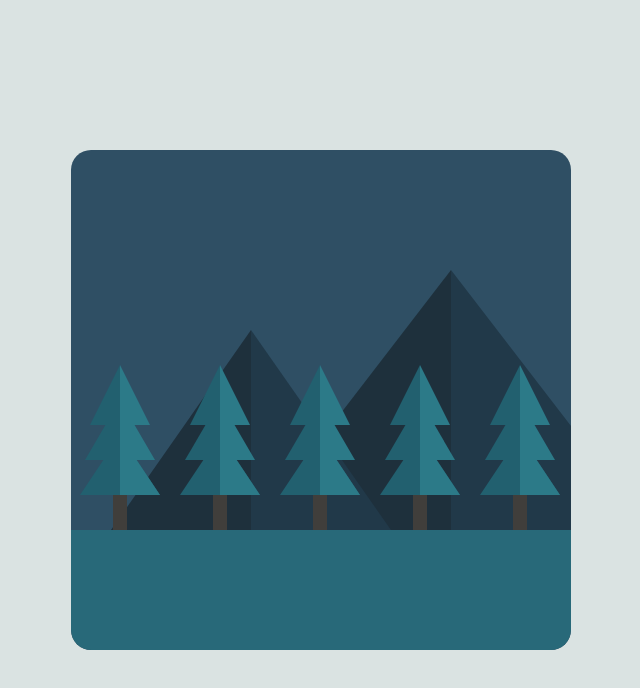
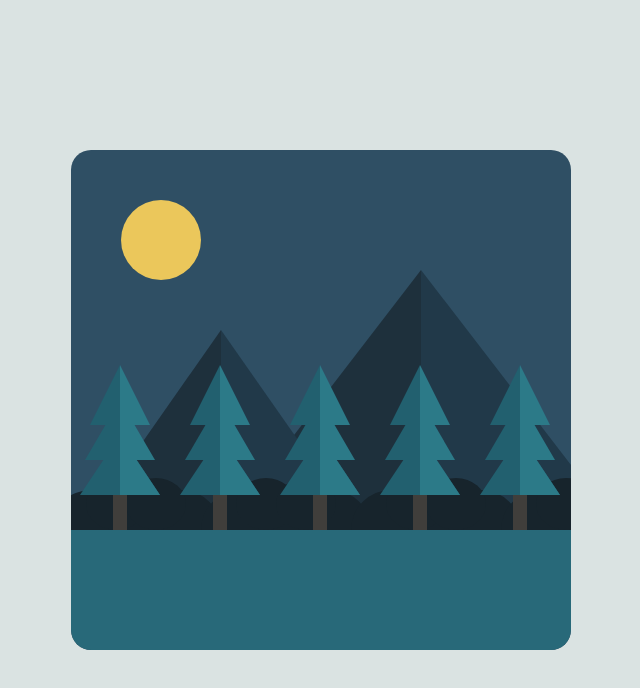
Before and after one commit to elaintran/Forest, a plain HTML site: page index.html in a window 1280 px wide. Shown: the whole page, without its empty margins (319-959 px from the left). Drawn offline with Linux system fonts and the light colour scheme.

Commit message:
added moon

```diff
--- a/index.html
+++ b/index.html
@@ -17,6 +17,12 @@
             <div class="mountain">
                 <div class="mountain-left"></div>
                 <div class="mountain-right"></div>
+            </div>
+            <div class="bushes">
+                <div class="bush"></div>
+                <div class="bush"></div>
+                <div class="bush"></div>
+                <div class="bush"></div>
             </div>
             <div class="trees">
                 <div class="tree">
@@ -85,6 +91,10 @@
                     <div class="tree-trunk"></div>
                 </div>
             </div>
+            <div class="moon">
+                <div class="moon-left"></div>
+                <div class="moon-right"></div>
+            </div>
             <div class="ground"></div>
         </div>
     </div>
--- a/style.sass
+++ b/style.sass
@@ -6,12 +6,14 @@ $mountain-light: #213949
 $mountain-dark: #1e303c
 $mountain-height: 260px
 $mountain-width: 200px
+$bush: #17242c
 $tree-top-dark: #22606f
 $tree-top-light: #2c7a88
 $tree-trunk: #403e3b
 $tree-height: 60px
 $trunk-height: 35px
 $tree-width: 40px
+$moon: #ebc75b
 $box-radius: 20px
 
 .container
@@ -30,8 +32,14 @@ $box-radius: 20px
     position: relative
     overflow: hidden
 
-// .mountain:nth-child(1)
-//     left: 50px
+.moon
+    position: absolute
+    background-color: $moon
+    height: 80px
+    width: 80px
+    top: 50px
+    left: 50px
+    border-radius: 50%
 
 .mountain
     position: absolute
@@ -56,19 +64,54 @@ $box-radius: 20px
     border-bottom: calc(#{$mountain-height} - 60px) solid $mountain-light
     border-right: calc(#{$mountain-width} - 60px) solid transparent
     border-left: 0 solid transparent
-    right: -20px
+    right: 10px
 
 .mountain-left
     border-bottom: $mountain-height solid $mountain-dark
     border-left: $mountain-width solid transparent
     border-right: 0 solid transparent
-    right: calc(#{$mountain-width} - 80px)
+    right: calc(#{$mountain-width} - 50px)
 
 .mountain-right
     border-bottom: $mountain-height solid $mountain-light
     border-right: $mountain-width solid transparent
     border-left: 0 solid transparent
-    right: -80px
+    right: -50px
+
+.bush
+    position: absolute
+    bottom: $ground-height
+    height: 40px
+    width: 170px
+    background-color: $bush
+    border-radius: 45px 45px 0px 0px
+    left: -20px
+
+.bush:nth-child(2)
+    left: 130px
+
+.bush:nth-child(3)
+    left: 280px
+
+.bush:nth-child(4)
+    left: 430px
+
+.bush:before,
+.bush:after
+    content: ""
+    display: block
+    position: absolute
+    background-color: $bush
+    border-radius: 50%
+    bottom: 0
+    width: 60px
+    height: 52px
+
+.bush:before
+    left: 35px
+
+.bush:after
+    right: 35px
 
 .tree
     position: absolute
```
Also changed, not shown: style.css, 1 other file.
